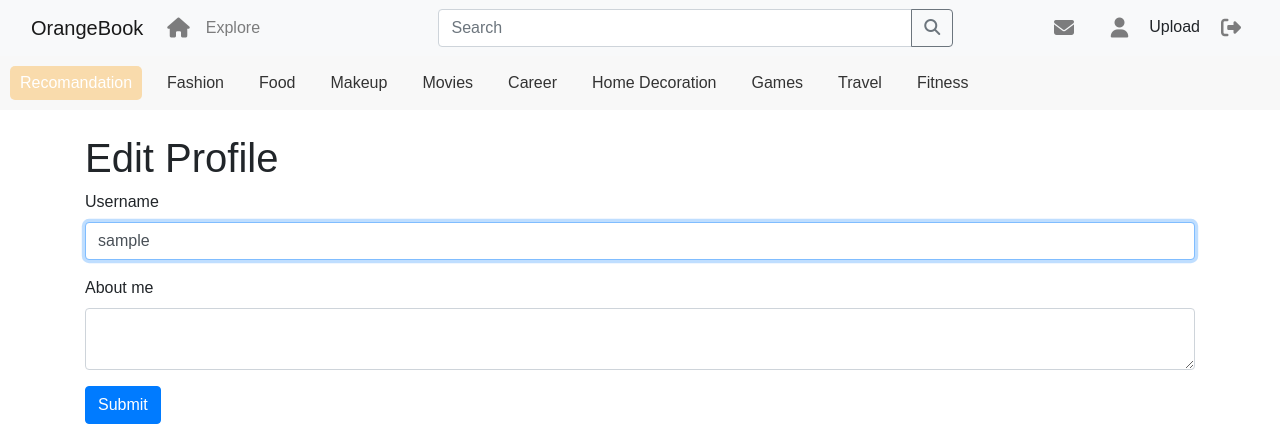
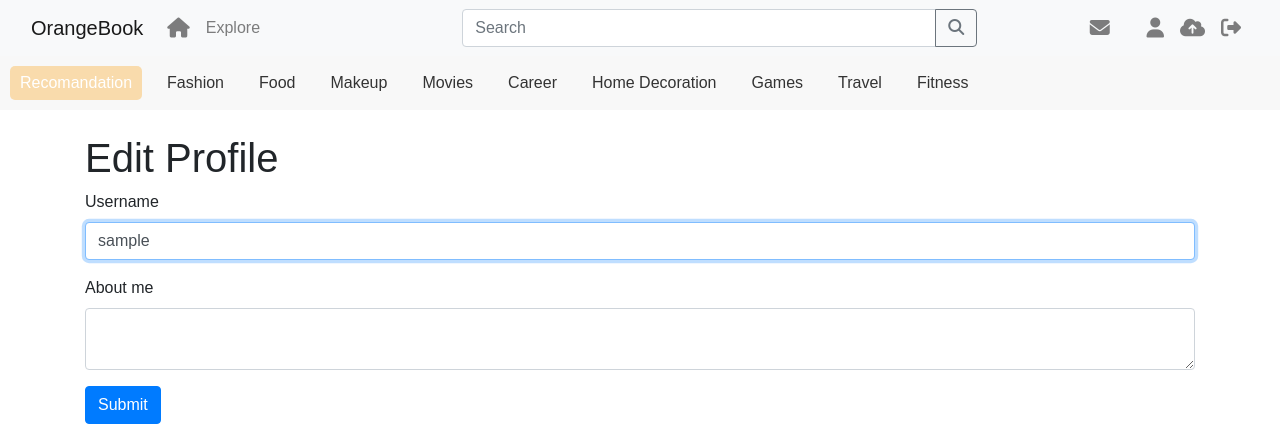
Before and after one commit to JOEY-WANG-UWA/CITS5505_Group_Project, a Flask app: page /edit_profile in a window 1280 px wide. Shown: the top 439 px of the page. Run offline with Flask 3, Linux system fonts and the light colour scheme; the visitor is signed in with stand-in values (Sample User, id 1); data comes from the database, SQL or seed files in the repository; data that the repository does not hold is empty; some libraries are stand-ins or nearby versions.

Commit message:
update the key of upload

```diff
--- a/microblog/app/templates/base.html
+++ b/microblog/app/templates/base.html
@@ -81,7 +81,9 @@
             </a>
           </li>
           <li class="nav-item">
-            <button class="btn btn-orange" type="button">Upload</button>
+            <a class="nav-link" aria-current="page" href="{{ url_for('upload') }}" title="Upload">
+              <i class="fas fa-cloud-upload-alt fa-lg"></i>
+            </a>
           </li>
           <li class="nav-item">
             <a class="nav-link" aria-current="page" href="{{ url_for('logout') }}" title="Log out">
```
